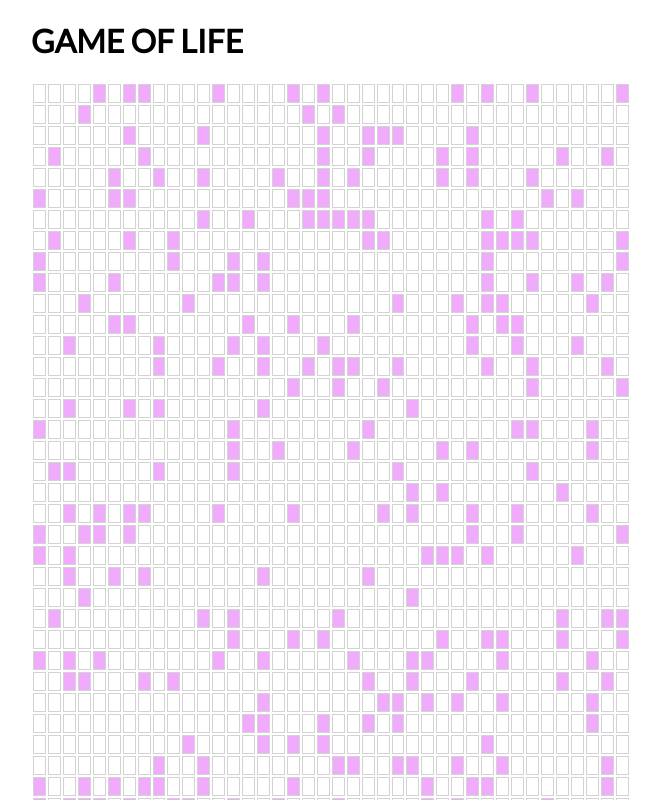
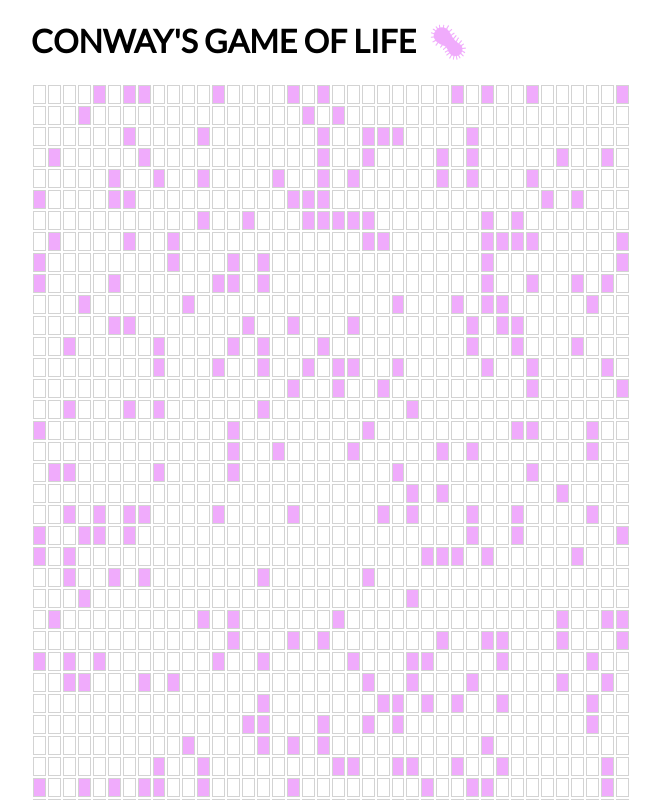
Before and after one commit to jwworth/conway, a React (Create React App) app: page / in a window 1280 px wide. Shown: the top 800 px of the page, without its empty margins (309-969 px from the left). Built offline with nearby package versions, Linux system fonts and the light colour scheme; the HTML template or start-up script is replaced by a standard one.

Commit message:
Add colored emoji
More descriptive title

```diff
--- a/public/index.html
+++ b/public/index.html
@@ -28,7 +28,7 @@
       work correctly both with client-side routing and a non-root public URL.
       Learn how to configure a non-root public URL by running `npm run build`.
     -->
-    <title>Game of Life</title>
+    <title>Conway's Game of Life</title>
   </head>
   <body>
     <noscript> You need to enable JavaScript to run this app. </noscript>
--- a/src/App.tsx
+++ b/src/App.tsx
@@ -136,10 +136,22 @@ class App extends Component<{}, AppState> {
   render() {
     const {colorOfLife, days, randomness, sideLength, speed, timer, world} =
       this.state;
+
     const gameInPlay = Boolean(timer);
+
     return (
       <div style={{margin: 'auto', width: '600px'}}>
-        <h1>Game of Life</h1>
+        <h1>
+          <span style={{marginRight: '0.75rem'}}>
+            Conway&#39;s Game of Life
+          </span>
+          <span
+            style={{color: 'transparent', textShadow: `0 0 0 ${colorOfLife}`}}
+          >
+            🦠
+          </span>
+        </h1>
+
         <table>
           <tbody>
             {world.map((row, rowIndex) => {
```
